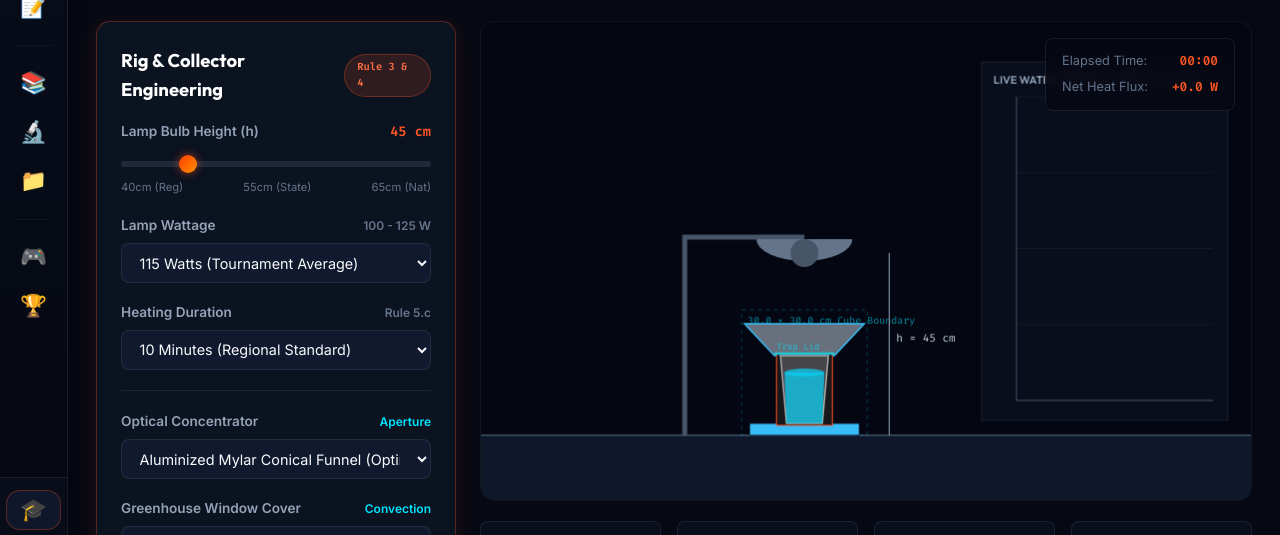
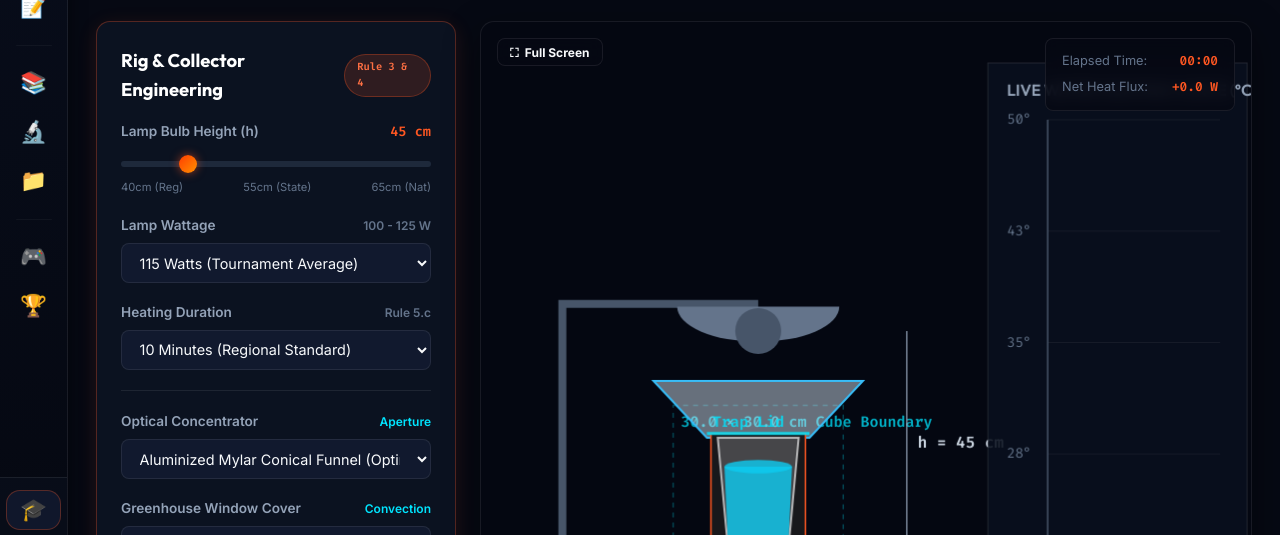
Before and after one commit to linxtel/SmithSO, a website with bundled scripts: page index.html in a window 1280 px wide. Shown: the part 187-722 px from the top of the page. Built offline with nearby package versions, Linux system fonts and the light colour scheme; files whose address does not match are found by name.

Commit message:
feat(ui): increase Heat Collector simulator size to 650px with dynamic resolution scaling and fullscreen mode

```diff
--- a/css/styles.css
+++ b/css/styles.css
@@ -1152,12 +1152,30 @@ select.select-box:focus, input.text-input:focus {
 /* Simulation Canvas & Visual Rig */
 .sim-viewport {
   width: 100%;
-  height: 480px;
+  height: 650px;
+  min-height: 650px;
   background: #040711;
   border-radius: var(--radius-md);
-  border: 1px solid rgba(255, 255, 255, 0.05);
+  border: 1px solid rgba(255, 255, 255, 0.08);
   position: relative;
   overflow: hidden;
+  box-shadow: 0 12px 36px rgba(0, 0, 0, 0.45);
+  transition: all 0.25s ease-out;
+}
+
+.sim-viewport.expanded {
+  position: fixed;
+  top: 0;
+  left: 0;
+  right: 0;
+  bottom: 0;
+  width: 100vw;
+  height: 100vh;
+  min-height: 100vh;
+  z-index: 9999;
+  border-radius: 0;
+  border: none;
+  box-shadow: none;
 }
 
 canvas#collectorCanvas, canvas#pvCanvas, canvas#chartCanvas {
--- a/index.html
+++ b/index.html
@@ -342,7 +342,10 @@
 
         <!-- Simulation Rig Visualizer & Telemetry -->
         <div>
-          <div class="sim-viewport">
+          <div class="sim-viewport" id="collectorViewport">
+            <button id="btnToggleCollectorSize" class="btn btn-secondary btn-sm" style="position:absolute; top:1rem; left:1rem; z-index:15; background:rgba(6,9,19,0.85); backdrop-filter:blur(8px); border-color:var(--border-subtle); padding:0.35rem 0.75rem; font-size:0.75rem; display:flex; align-items:center; gap:0.4rem;" type="button" title="Toggle Fullscreen / Expanded View">
+              <span id="iconCollectorSize">⛶</span> <span id="lblCollectorSize">Full Screen</span>
+            </button>
             <canvas id="collectorCanvas"></canvas>
             <div class="canvas-overlay-stats">
               <div class="overlay-metric">
--- a/js/collector-lab.js
+++ b/js/collector-lab.js
@@ -69,10 +69,34 @@ export class CollectorLab {
     if (!this.canvas) return;
     const rect = this.canvas.parentElement.getBoundingClientRect();
     this.canvas.width = rect.width;
-    this.canvas.height = rect.height || 480;
+    this.canvas.height = rect.height || 650;
   }
 
   bindEvents() {
+    // Viewport Size Toggle (Expand / Fullscreen)
+    const btnToggleSize = document.getElementById('btnToggleCollectorSize');
+    const viewport = document.getElementById('collectorViewport');
+    const lblSize = document.getElementById('lblCollectorSize');
+    const iconSize = document.getElementById('iconCollectorSize');
+
+    if (btnToggleSize && viewport) {
+      btnToggleSize.addEventListener('click', () => {
+        const isExpanded = viewport.classList.toggle('expanded');
+        if (lblSize) lblSize.textContent = isExpanded ? 'Exit Full Screen' : 'Full Screen';
+        if (iconSize) iconSize.textContent = isExpanded ? '✕' : '⛶';
+        setTimeout(() => this.resizeCanvas(), 60);
+      });
+
+      document.addEventListener('keydown', (e) => {
+        if (e.key === 'Escape' && viewport.classList.contains('expanded')) {
+          viewport.classList.remove('expanded');
+          if (lblSize) lblSize.textContent = 'Full Screen';
+          if (iconSize) iconSize.textContent = '⛶';
+          setTimeout(() => this.resizeCanvas(), 60);
+        }
+      });
+    }
+
     // Sliders
     const heightSlider = document.getElementById('labHeightSlider');
     const heightVal = document.getElementById('labHeightValue');
@@ -258,87 +282,94 @@ export class CollectorLab {
     const w = this.canvas.width;
     const h = this.canvas.height;
 
+    // Responsive scaling based on canvas height (baseline 480px, up to 1.8x)
+    const scale = Math.max(1.0, Math.min(1.8, h / 480));
+
     ctx.clearRect(0, 0, w, h);
 
     // 1. Draw Testing Surface (Table)
-    const tableY = h - 65;
+    const tableH = Math.round(70 * scale);
+    const tableY = h - tableH;
     ctx.fillStyle = '#0f172a';
-    ctx.fillRect(0, tableY, w, 65);
+    ctx.fillRect(0, tableY, w, tableH);
     ctx.strokeStyle = '#334155';
-    ctx.lineWidth = 2;
+    ctx.lineWidth = Math.round(2.5 * scale);
     ctx.beginPath();
     ctx.moveTo(0, tableY);
     ctx.lineTo(w, tableY);
     ctx.stroke();
 
     // 2. Center position of test rig
-    const centerX = w * 0.42;
+    const centerX = Math.min(w * 0.36, 440 * scale);
 
-    // 3. Draw 30x30 cm Bounding Box (Scale: 1 cm = ~4.5px)
-    const pxPerCm = 4.2;
+    // 3. Draw 30x30 cm Bounding Box (Scale: 1 cm = ~5.7px at baseline scale)
+    const pxPerCm = 4.2 * scale;
     const boxSizePx = 30 * pxPerCm;
     const boxLeft = centerX - (boxSizePx / 2);
     const boxTop = tableY - boxSizePx;
 
-    ctx.strokeStyle = 'rgba(0, 229, 255, 0.25)';
-    ctx.lineWidth = 1;
-    ctx.setLineDash([4, 4]);
+    ctx.strokeStyle = 'rgba(0, 229, 255, 0.28)';
+    ctx.lineWidth = 1.5;
+    ctx.setLineDash([5, 5]);
     ctx.strokeRect(boxLeft, boxTop, boxSizePx, boxSizePx);
     ctx.setLineDash([]);
 
     // Bounding Box Label
-    ctx.fillStyle = 'rgba(0, 229, 255, 0.6)';
-    ctx.font = '10px Fira Code';
-    ctx.fillText('30.0 × 30.0 cm Cube Boundary', boxLeft + 6, boxTop + 14);
+    ctx.fillStyle = 'rgba(0, 229, 255, 0.75)';
+    ctx.font = `600 ${Math.round(11 * scale)}px Fira Code`;
+    ctx.fillText('30.0 × 30.0 cm Cube Boundary', boxLeft + 8, boxTop + Math.round(16 * scale));
 
     // 4. Draw Lamp Rig at Height h
     const lampHeightPx = this.heightCm * pxPerCm;
-    const lampY = Math.max(35, tableY - lampHeightPx);
+    const lampY = Math.max(Math.round(36 * scale), tableY - lampHeightPx);
 
     // Stand rod
     ctx.strokeStyle = '#475569';
-    ctx.lineWidth = 5;
+    ctx.lineWidth = Math.round(6 * scale);
     ctx.beginPath();
-    ctx.moveTo(centerX - 120, tableY);
-    ctx.lineTo(centerX - 120, lampY - 10);
-    ctx.lineTo(centerX, lampY - 10);
+    ctx.moveTo(centerX - (145 * scale), tableY);
+    ctx.lineTo(centerX - (145 * scale), lampY - (12 * scale));
+    ctx.lineTo(centerX, lampY - (12 * scale));
     ctx.stroke();
 
     // Lamp Reflector Dome
     ctx.fillStyle = '#64748b';
     ctx.beginPath();
-    ctx.ellipse(centerX, lampY - 8, 48, 22, 0, Math.PI, 0, true);
+    ctx.ellipse(centerX, lampY - (10 * scale), 60 * scale, 26 * scale, 0, Math.PI, 0, true);
     ctx.fill();
 
     // Bulb
     const bulbGlow = this.isRunning ? 1 : 0.2;
     ctx.fillStyle = this.isRunning ? '#ff9100' : '#475569';
     ctx.beginPath();
-    ctx.arc(centerX, lampY + 6, 14, 0, Math.PI * 2);
+    ctx.arc(centerX, lampY + (8 * scale), 17 * scale, 0, Math.PI * 2);
     ctx.fill();
 
     if (this.isRunning) {
       // Bulb Intense Glow Radial
-      const glowGrad = ctx.createRadialGradient(centerX, lampY + 6, 4, centerX, lampY + 6, 55);
-      glowGrad.addColorStop(0, 'rgba(255, 235, 59, 0.9)');
-      glowGrad.addColorStop(0.4, 'rgba(255, 87, 34, 0.5)');
+      const glowGrad = ctx.createRadialGradient(
+        centerX, lampY + (8 * scale), 5 * scale,
+        centerX, lampY + (8 * scale), 75 * scale
+      );
+      glowGrad.addColorStop(0, 'rgba(255, 235, 59, 0.95)');
+      glowGrad.addColorStop(0.35, 'rgba(255, 87, 34, 0.6)');
       glowGrad.addColorStop(1, 'transparent');
       ctx.fillStyle = glowGrad;
       ctx.beginPath();
-      ctx.arc(centerX, lampY + 6, 55, 0, Math.PI * 2);
+      ctx.arc(centerX, lampY + (8 * scale), 75 * scale, 0, Math.PI * 2);
       ctx.fill();
     }
 
     // Height annotation line
     ctx.strokeStyle = '#94a3b8';
-    ctx.lineWidth = 1;
+    ctx.lineWidth = 1.2;
     ctx.beginPath();
-    ctx.moveTo(centerX + 85, lampY + 6);
-    ctx.lineTo(centerX + 85, tableY);
+    ctx.moveTo(centerX + (110 * scale), lampY + (8 * scale));
+    ctx.lineTo(centerX + (110 * scale), tableY);
     ctx.stroke();
     ctx.fillStyle = '#cbd5e1';
-    ctx.font = '11px Fira Code';
-    ctx.fillText(`h = ${this.heightCm} cm`, centerX + 92, (lampY + tableY) / 2);
+    ctx.font = `600 ${Math.round(12 * scale)}px Fira Code`;
+    ctx.fillText(`h = ${this.heightCm} cm`, centerX + (118 * scale), (lampY + tableY) / 2);
 
     // 5. Draw Photons radiating from lamp
     if (this.isRunning) {
@@ -347,23 +378,23 @@ export class CollectorLab {
         p.y += p.speed * (this.simSpeed > 5 ? 2 : 1);
         if (p.y > 1) p.y = 0;
 
-        const py = lampY + 15 + p.y * (tableY - lampY - 15);
-        const spread = (p.y * 70) * (p.x - 0.5);
+        const py = lampY + (18 * scale) + p.y * (tableY - lampY - (18 * scale));
+        const spread = (p.y * 95 * scale) * (p.x - 0.5);
         const px = centerX + spread;
 
         ctx.fillStyle = `rgba(255, 145, 0, ${p.opacity * bulbGlow})`;
         ctx.beginPath();
-        ctx.arc(px, py, p.size, 0, Math.PI * 2);
+        ctx.arc(px, py, p.size * scale, 0, Math.PI * 2);
         ctx.fill();
       }
       ctx.restore();
     }
 
     // 6. Draw Device Base & Insulation
-    const cupW = 48;
-    const cupH = 68;
+    const cupW = 60 * scale;
+    const cupH = 86 * scale;
     const cupX = centerX - (cupW / 2);
-    const cupY = tableY - cupH - 12; // elevated by base insulation
+    const cupY = tableY - cupH - (16 * scale); // elevated by base insulation
 
     // Base Insulation block
     let baseColor = '#cbd5e1';
@@ -373,26 +404,27 @@ export class CollectorLab {
     else if (this.config.insulation === 'wood') baseColor = '#b45309';
 
     ctx.fillStyle = baseColor;
-    ctx.fillRect(centerX - 55, tableY - 12, 110, 12);
+    ctx.fillRect(centerX - (72 * scale), tableY - (16 * scale), 144 * scale, 16 * scale);
     ctx.strokeStyle = '#0f172a';
-    ctx.strokeRect(centerX - 55, tableY - 12, 110, 12);
+    ctx.lineWidth = 1.5;
+    ctx.strokeRect(centerX - (72 * scale), tableY - (16 * scale), 144 * scale, 16 * scale);
 
     // 7. Draw Concentrator Cone (if active)
     if (this.config.concentrator !== 'none') {
-      const topConeW = this.config.concentrator === 'mylar_cone' ? 120 : 95;
-      const topConeY = cupY - 32;
+      const topConeW = (this.config.concentrator === 'mylar_cone' ? 155 : 125) * scale;
+      const topConeY = cupY - (42 * scale);
 
       ctx.fillStyle = this.config.concentrator === 'mylar_cone'
         ? 'rgba(224, 242, 254, 0.45)'
         : 'rgba(148, 163, 184, 0.35)';
       ctx.strokeStyle = '#38bdf8';
-      ctx.lineWidth = 1.5;
+      ctx.lineWidth = 2;
 
       ctx.beginPath();
       ctx.moveTo(centerX - (topConeW / 2), topConeY);
       ctx.lineTo(centerX + (topConeW / 2), topConeY);
-      ctx.lineTo(centerX + (cupW / 2) + 6, cupY);
-      ctx.lineTo(centerX - (cupW / 2) - 6, cupY);
+      ctx.lineTo(centerX + (cupW / 2) + (8 * scale), cupY);
+      ctx.lineTo(centerX - (cupW / 2) - (8 * scale), cupY);
       ctx.closePath();
       ctx.fill();
       ctx.stroke();
@@ -405,88 +437,91 @@ export class CollectorLab {
       else if (this.config.absorber === 'dark_plastic') sleeveColor = '#27272a';
 
       ctx.fillStyle = sleeveColor;
-      ctx.fillRect(cupX - 4, cupY - 2, cupW + 8, cupH + 4);
+      ctx.fillRect(cupX - (5 * scale), cupY - (3 * scale), cupW + (10 * scale), cupH + (6 * scale));
       ctx.strokeStyle = '#ff5722';
-      ctx.lineWidth = 1;
-      ctx.strokeRect(cupX - 4, cupY - 2, cupW + 8, cupH + 4);
+      ctx.lineWidth = 1.5;
+      ctx.strokeRect(cupX - (5 * scale), cupY - (3 * scale), cupW + (10 * scale), cupH + (6 * scale));
     }
 
     // 9. Draw 9 oz Plastic Cup (Tapered)
     ctx.fillStyle = 'rgba(255, 255, 255, 0.2)';
-    ctx.strokeStyle = 'rgba(255, 255, 255, 0.6)';
-    ctx.lineWidth = 1.5;
+    ctx.strokeStyle = 'rgba(255, 255, 255, 0.65)';
+    ctx.lineWidth = 2;
     ctx.beginPath();
     ctx.moveTo(cupX, cupY);
     ctx.lineTo(cupX + cupW, cupY);
-    ctx.lineTo(cupX + cupW - 6, cupY + cupH);
-    ctx.lineTo(cupX + 6, cupY + cupH);
+    ctx.lineTo(cupX + cupW - (8 * scale), cupY + cupH);
+    ctx.lineTo(cupX + (8 * scale), cupY + cupH);
     ctx.closePath();
     ctx.fill();
     ctx.stroke();
 
     // 10. Draw Water in Cup with dynamic thermal color
-    // Calculate thermal hue: 20°C (cool blue ~ 195) to 60°C (hot red ~ 0)
     const normTemp = Math.min(1, Math.max(0, (this.T_water - 20) / 40));
     const hue = Math.floor(195 - (normTemp * 195));
-    const waterColor = `hsla(${hue}, 90%, 50%, 0.75)`;
+    const waterColor = `hsla(${hue}, 90%, 50%, 0.8)`;
 
-    const waterH = cupH * 0.75; // 100 mL filling ~75% of cup
+    const waterH = cupH * 0.75;
     const waterY = cupY + (cupH - waterH);
 
     ctx.fillStyle = waterColor;
     ctx.beginPath();
-    ctx.moveTo(cupX + 4, waterY);
-    ctx.lineTo(cupX + cupW - 4, waterY);
-    ctx.lineTo(cupX + cupW - 6, cupY + cupH);
-    ctx.lineTo(cupX + 6, cupY + cupH);
+    ctx.moveTo(cupX + (5 * scale), waterY);
+    ctx.lineTo(cupX + cupW - (5 * scale), waterY);
+    ctx.lineTo(cupX + cupW - (8 * scale), cupY + cupH);
+    ctx.lineTo(cupX + (8 * scale), cupY + cupH);
     ctx.closePath();
     ctx.fill();
 
     // Water level top ellipse
     ctx.beginPath();
-    ctx.ellipse(centerX, waterY, (cupW - 8) / 2, 4, 0, 0, Math.PI * 2);
+    ctx.ellipse(centerX, waterY, (cupW - (10 * scale)) / 2, 5 * scale, 0, 0, Math.PI * 2);
     ctx.fill();
 
     // 11. Draw Greenhouse Window Top (if active)
     if (this.config.greenhouseTop !== 'none') {
-      ctx.strokeStyle = 'rgba(0, 229, 255, 0.8)';
-      ctx.lineWidth = 2.5;
+      ctx.strokeStyle = 'rgba(0, 229, 255, 0.85)';
+      ctx.lineWidth = 3;
       ctx.beginPath();
-      ctx.moveTo(cupX - 6, cupY - 2);
-      ctx.lineTo(cupX + cupW + 6, cupY - 2);
+      ctx.moveTo(cupX - (8 * scale), cupY - (3 * scale));
+      ctx.lineTo(cupX + cupW + (8 * scale), cupY - (3 * scale));
       ctx.stroke();
 
-      ctx.fillStyle = 'rgba(0, 229, 255, 0.7)';
-      ctx.font = '9px Fira Code';
-      ctx.fillText('Trap Lid', cupX - 4, cupY - 6);
+      ctx.fillStyle = 'rgba(0, 229, 255, 0.85)';
+      ctx.font = `600 ${Math.round(11 * scale)}px Fira Code`;
+      ctx.fillText('Trap Lid', cupX - (4 * scale), cupY - (8 * scale));
     }
 
     // 12. Draw Live Mini Graph (Right Panel)
-    this.renderMiniGraph(ctx, w * 0.65, 40, w * 0.32, h - 120);
+    const graphX = Math.max(centerX + (170 * scale), w * 0.52);
+    const graphY = Math.round(30 * scale);
+    const graphW = Math.max(260, w - graphX - (20 * scale));
+    const graphH = h - Math.round(85 * scale);
+    this.renderMiniGraph(ctx, graphX, graphY, graphW, graphH, scale);
   }
 
-  renderMiniGraph(ctx, gx, gy, gw, gh) {
+  renderMiniGraph(ctx, gx, gy, gw, gh, scale = 1.0) {
     ctx.save();
     // Background panel
-    ctx.fillStyle = 'rgba(10, 16, 30, 0.85)';
-    ctx.strokeStyle = 'rgba(255, 255, 255, 0.1)';
+    ctx.fillStyle = 'rgba(10, 16, 30, 0.88)';
+    ctx.strokeStyle = 'rgba(255, 255, 255, 0.12)';
     ctx.lineWidth = 1;
     ctx.fillRect(gx, gy, gw, gh);
     ctx.strokeRect(gx, gy, gw, gh);
 
     // Title
     ctx.fillStyle = '#94a3b8';
-    ctx.font = '600 11px Outfit';
-    ctx.fillText('LIVE WATER HEATING CURVE (°C vs Min)', gx + 12, gy + 22);
+    ctx.font = `600 ${Math.round(12 * scale)}px Outfit`;
+    ctx.fillText('LIVE WATER HEATING CURVE (°C vs Min)', gx + Math.round(14 * scale), gy + Math.round(24 * scale));
 
-    const pad = 35;
+    const pad = Math.round(44 * scale);
     const plotX = gx + pad;
-    const plotY = gy + 35;
-    const plotW = gw - pad - 15;
-    const plotH = gh - 55;
+    const plotY = gy + Math.round(42 * scale);
+    const plotW = Math.max(120, gw - pad - Math.round(20 * scale));
+    const plotH = Math.max(100, gh - Math.round(65 * scale));
 
-    // Grid lines
-    ctx.strokeStyle = 'rgba(255, 255, 255, 0.05)';
+    // Grid lines & labels
+    ctx.strokeStyle = 'rgba(255, 255, 255, 0.06)';
     ctx.lineWidth = 1;
     for (let i = 0; i <= 4; i++) {
       const y = plotY + (plotH * (i / 4));
@@ -494,10 +529,16 @@ export class CollectorLab {
       ctx.moveTo(plotX, y);
       ctx.lineTo(plotX + plotW, y);
       ctx.stroke();
+
+      const tempVal = Math.round(50 - (i * 7.5));
+      ctx.fillStyle = '#64748b';
+      ctx.font = `${Math.round(10 * scale)}px Fira Code`;
+      ctx.fillText(`${tempVal}°`, plotX - Math.round(30 * scale), y + 4);
     }
 
     // Axes
     ctx.strokeStyle = '#475569';
+    ctx.lineWidth = 1.5;
     ctx.beginPath();
     ctx.moveTo(plotX, plotY);
     ctx.lineTo(plotX, plotY + plotH);
@@ -511,7 +552,7 @@ export class CollectorLab {
       const maxTemp = 50;
 
       ctx.strokeStyle = '#ff5722';
-      ctx.lineWidth = 2.5;
+      ctx.lineWidth = Math.round(3 * scale);
       ctx.beginPath();
 
       for (let i = 0; i < this.history.length; i++) {
@@ -525,7 +566,7 @@ export class CollectorLab {
       }
       ctx.stroke();
 
-      // Current point dot
+      // Current point dot & label
       const latest = this.history[this.history.length - 1];
       const curX = plotX + (latest.time / maxTime) * plotW;
       const curNormY = Math.min(1, Math.max(0, (latest.temp - minTemp) / (maxTemp - minTemp)));
@@ -533,8 +574,15 @@ export class CollectorLab {
 
       ctx.fillStyle = '#ff9100';
       ctx.beginPath();
-      ctx.arc(curX, curY, 4, 0, Math.PI * 2);
+      ctx.arc(curX, curY, Math.round(5 * scale), 0, Math.PI * 2);
       ctx.fill();
+      ctx.strokeStyle = '#ffffff';
+      ctx.lineWidth = 1.5;
+      ctx.stroke();
+
+      ctx.fillStyle = '#ffffff';
+      ctx.font = `bold ${Math.round(11 * scale)}px Fira Code`;
+      ctx.fillText(`${latest.temp.toFixed(1)}°C`, curX + Math.round(8 * scale), curY - Math.round(6 * scale));
     }
 
     ctx.restore();
```
